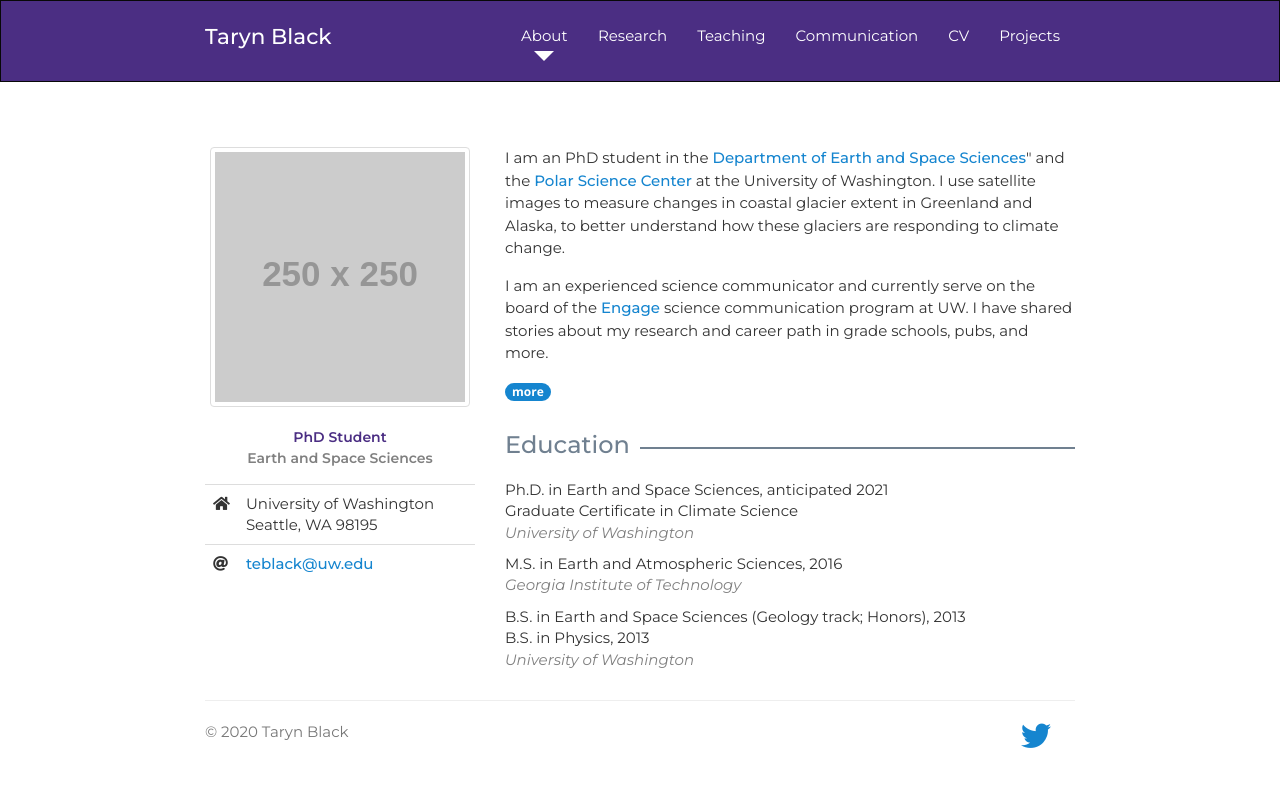
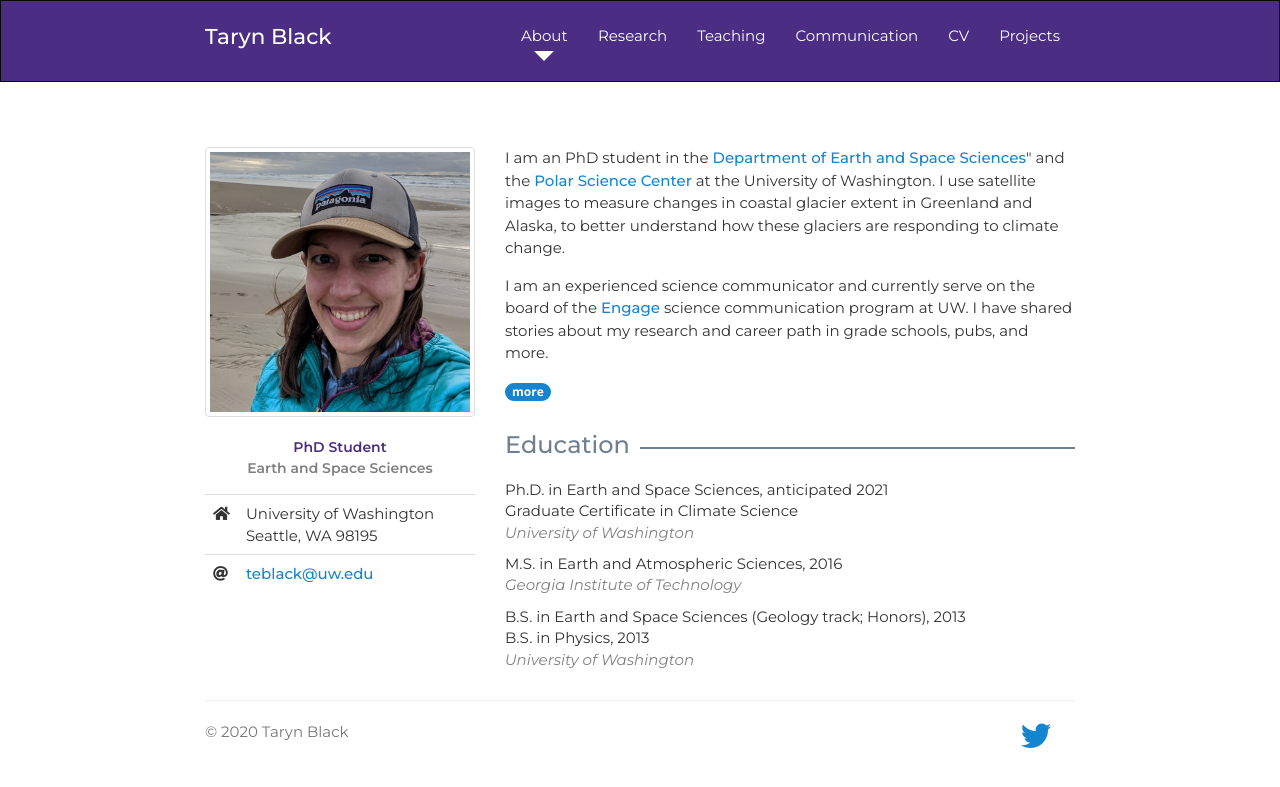
Before and after one commit to tarynblack/tarynblack.github.io, a Jekyll site: the page built from index.html, in a window 1280 px wide. Shown: the top 787 px of the page. Built offline with Jekyll 4.4.1, drawn with Linux system fonts in a browser that asks for light colours; nearby versions of some CDN libraries; a style sheet for code colours, icons or effects is not loaded.

Commit message:
Add headshot to home

```diff
--- a/index.html
+++ b/index.html
@@ -5,7 +5,7 @@ title: Home | Taryn Black
 
     <div class="row">
       <div class="col-sm-4">
-        <img class="center-block img img-responsive img-thumbnail" src="http://placehold.it/250x250" alt="Image of Taryn Black">
+        <img class="center-block img img-responsive img-thumbnail" src="/img/headshot_square.jpg" alt="Image of Taryn Black">
 
         <p id="title">PhD Student<br>
           <span id="program">Earth and Space Sciences</span>
```
Also changed, not shown: img/headshot_square.jpg (added), 1 other file.
